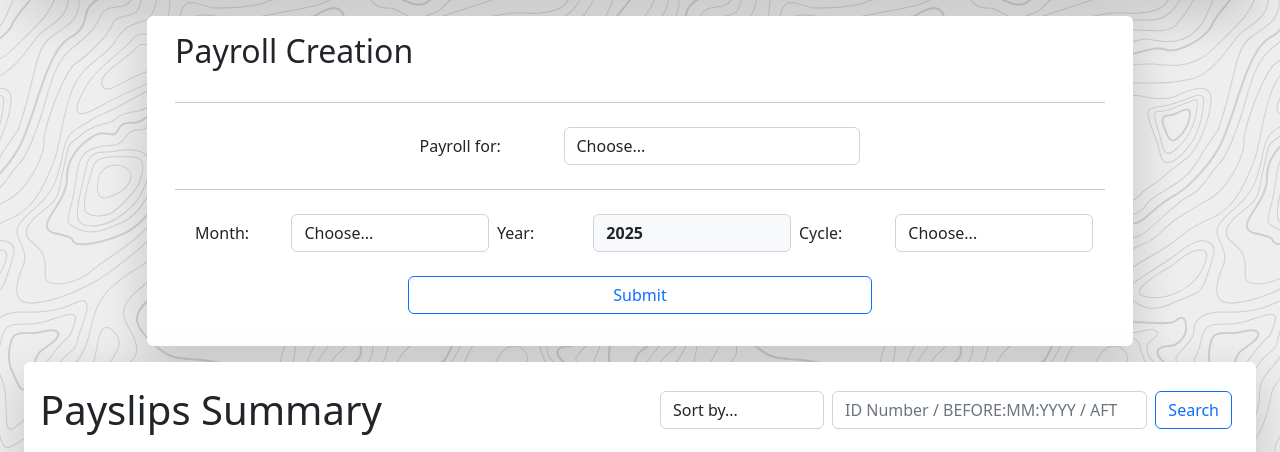
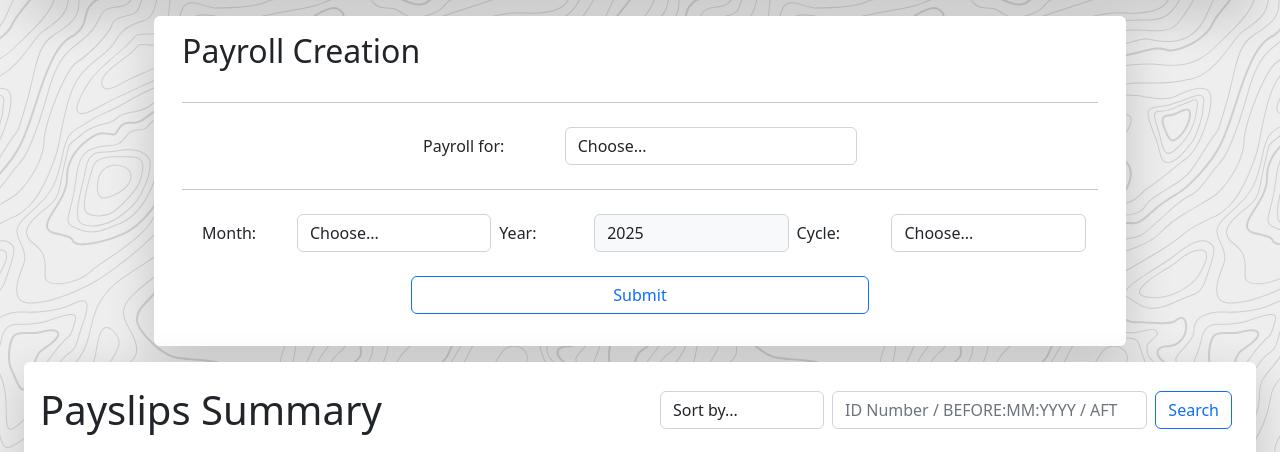
Before and after one commit to Pardigle/Gorb-FinalProject, a Django app: template Lazapee/payroll_app/templates/payroll_app/payslips_page.html in a window 1280 px wide. Shown: the part 120-572 px from the top of the page. Run offline with Django 5.2, Linux system fonts and the light colour scheme; the template is opened without the code that fills it: values that come from a table or form of the project are taken from there, others are empty; data comes from the database, SQL or seed files in the repository; some libraries are stand-ins or nearby versions.

Commit message:
Changed year from bold to normal weight.

```diff
--- a/Lazapee/payroll_app/templates/payroll_app/payslips_page.html
+++ b/Lazapee/payroll_app/templates/payroll_app/payslips_page.html
@@ -50,7 +50,7 @@
                                 {% endfor %}
                             </select>
                             <label class="w-50 mx-2">Year:</label>
-                            <input class="form-control" type="text" name="year" id="current-year" value="" readonly style="background-color: #f8f9fa; font-weight: bold;">
+                            <input class="form-control" type="text" name="year" id="current-year" value="" readonly style="background-color: #f8f9fa;">
                             <label class="w-50 mx-2">Cycle:</label>
                             <select class="form-control w-100" name="cycle" required>
                                 <option value="" disabled selected hidden>Choose...</option>
```
